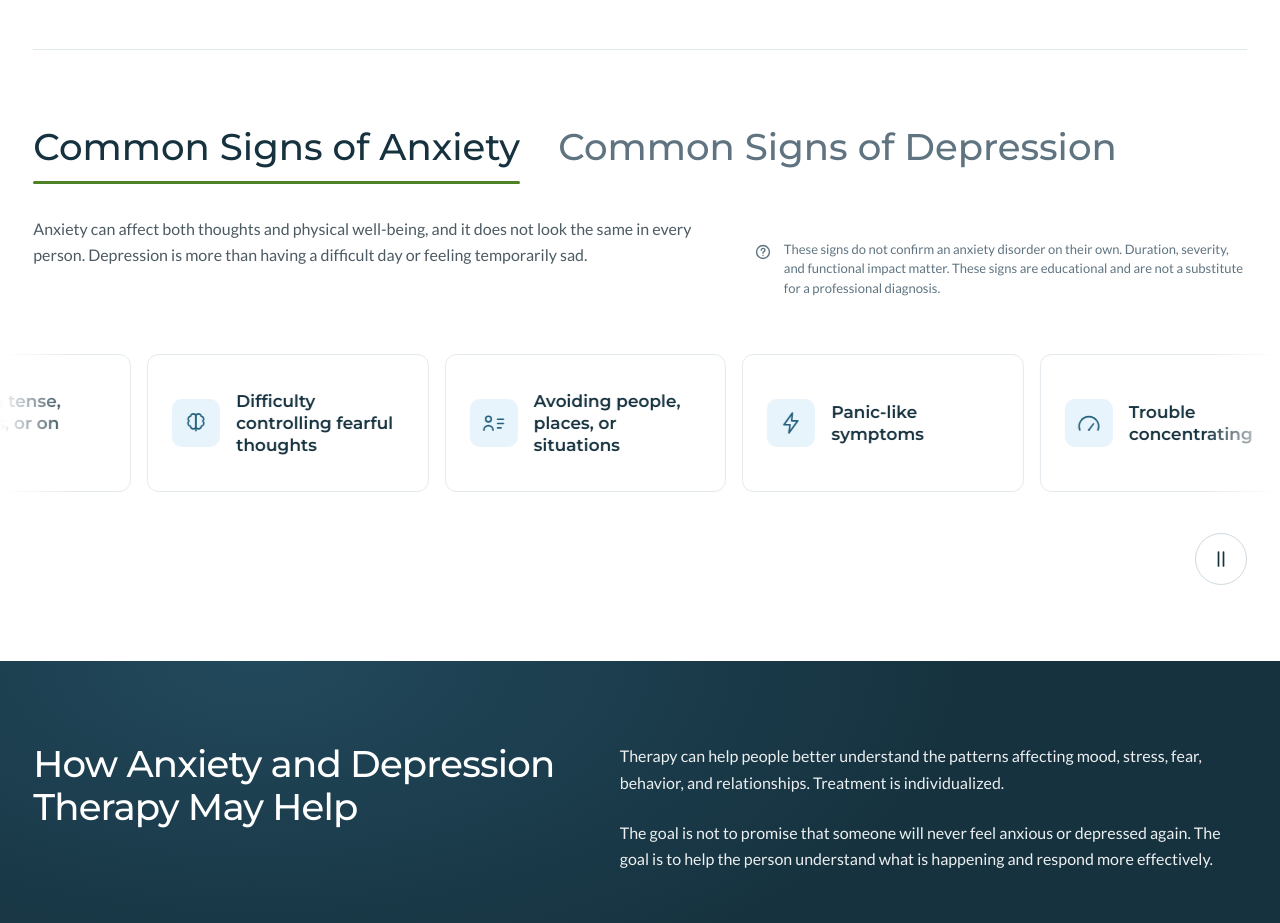
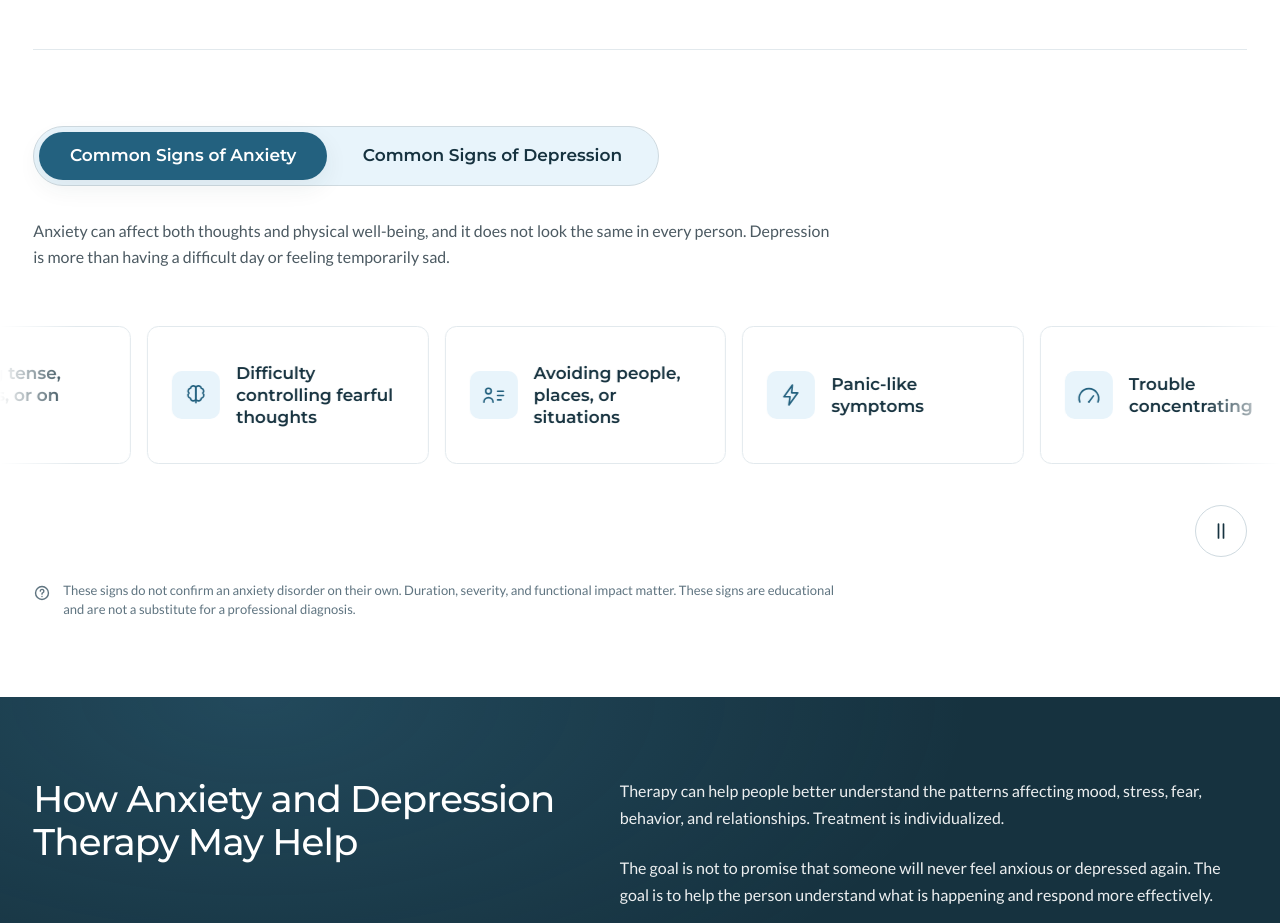
Before and after one commit to imageworksc/chrysalis, a plain HTML site: page anxiety-depression/index.html in a window 1280 px wide. Shown: the part 3060-3983 px from the top of the page. Drawn offline with Linux system fonts and the light colour scheme.

Commit message:
Make the sign switch read as a control, and put the caveat under the cards
Two headings sitting side by side with an underline did not say "these
swap" — they said "two titles". They now sit inside one pill track as a
segmented control, so the shape itself is the affordance and the filled
half says which side you are on. The headings survive inside the buttons,
so the document outline still lists both lists.

Colours are checked rather than chosen: white on --blue-deep is 6.8:1
and the resting label, --ink on --blue-lt, is 12:1, both past AA at the
17px the control uses.

The caveat about duration and severity was floating above the cards it
qualifies, next to the intro. It now closes each panel, under the strip,
where it reads as a footnote to the list rather than a preamble.

The section is regenerated whole from its data rather than patched, after
a text-anchored insert landed a note inside the marquee and closed the
panel early.

```diff
--- a/anxiety-depression/index.html
+++ b/anxiety-depression/index.html
@@ -615,14 +615,16 @@ strong { font-weight: var(--fw-bold); color: var(--navy); }
    travelling like the concern cards. The second panel is hidden only under
    .has-js, so with no script both lists are simply on the page.
    ========================================================================== */
-.sw__tabs { display: flex; flex-wrap: wrap; gap: clamp(20px, 3vw, 56px); align-items: flex-start; margin-bottom: var(--sp-6); }
-.sw__tab { padding: 0; background: none; border: 0; cursor: pointer; text-align: left; font: inherit; color: var(--muted); transition: color .2s var(--ease); }
-.sw__tab .h2 { color: inherit; }
-.sw__tab[aria-pressed="true"] { color: var(--ink); }
-/* the underline draws in rather than appearing, and is full width without JS */
-.sw__tab::after { content: ""; display: block; height: 3px; margin-top: var(--sp-3); border-radius: var(--r-pill); background: var(--green-cta); transform-origin: 0 50%; }
-.has-js .sw__tab::after { transform: scaleX(0); transition: transform .28s var(--ease); }
-.has-js .sw__tab[aria-pressed="true"]::after { transform: scaleX(1); }
+/* a segmented control rather than two headings side by side: the track reads
+   as a switch before it is touched, and the filled half says which side you
+   are on. the headings survive inside it for the document outline. */
+.sw__ctl { display: inline-flex; flex-wrap: wrap; gap: 5px; padding: 5px; margin-bottom: var(--sp-6); background: var(--blue-lt); border: 1px solid var(--rule-dk); border-radius: var(--r-pill); }
+.sw__ctl h2 { margin: 0; display: flex; }
+.sw__opt { flex: 1 1 auto; padding: 13px clamp(20px, 2.4vw, 32px); border: 0; border-radius: var(--r-pill); background: transparent; cursor: pointer; text-align: center; color: var(--ink); font-family: var(--head); font-weight: var(--fw-med); font-size: 17px; line-height: 1.25; transition: background-color .28s var(--ease), color .28s var(--ease), box-shadow .28s var(--ease); }
+.sw__opt:hover { background: rgba(var(--rgb-blue), 0.18); }
+.sw__opt[aria-pressed="true"], .sw__opt[aria-pressed="true"]:hover { background: var(--blue-deep); color: #fff; box-shadow: var(--e-2); }
+@media (max-width: 620px) { .sw__ctl { display: flex; flex-direction: column; align-items: stretch; border-radius: 26px; } .sw__ctl h2 { width: 100%; } }
+@media (prefers-reduced-motion: reduce) { .sw__opt { transition: none; } }
 .has-js .sw__panel--off { display: none; }
 .sw__panel + .sw__panel { margin-top: var(--sp-7); }
 .has-js .sw__panel + .sw__panel { margin-top: 0; }
@@ -631,7 +633,6 @@ strong { font-weight: var(--fw-bold); color: var(--navy); }
    a concern card and wrong for a label; this puts it back beside the glyph */
 .mcard--sign .mcard__lbl { grid-column: 2; margin: 0; padding: 0; border-top: none; font-family: var(--head); font-weight: var(--fw-med); font-size: 17px; line-height: 1.3; color: var(--ink); }
 .mcard--sign { flex-basis: clamp(260px, 22vw, 330px); }
-@media (prefers-reduced-motion: reduce) { .has-js .sw__tab::after { transition: none; } }
 .mcard p {
   grid-column: 1 / -1; margin: var(--sp-4) 0 0;
   padding-top: var(--sp-4); border-top: 1px solid var(--rule);
@@ -1782,14 +1783,13 @@ strong { font-weight: var(--fw-bold); color: var(--navy); }
       <!-- ===== COMMON SIGNS — one section, switched ===== -->
       <section class="sec g" aria-labelledby="anx-t">
         <div class="c-12" data-switch>
-          <div class="sw__tabs">
-            <h2 class="h2" id="anx-t"><button type="button" class="sw__tab" data-sw-tab aria-controls="p-anx" aria-pressed="true">Common Signs of Anxiety</button></h2>
-            <h2 class="h2" id="dep-t"><button type="button" class="sw__tab" data-sw-tab aria-controls="p-dep" aria-pressed="false">Common Signs of Depression</button></h2>
+          <div class="sw__ctl" role="group" aria-label="Choose which signs to view">
+            <h2 id="anx-t"><button type="button" class="sw__opt" data-sw-tab aria-controls="p-anx" aria-pressed="true">Common Signs of Anxiety</button></h2>
+            <h2 id="dep-t"><button type="button" class="sw__opt" data-sw-tab aria-controls="p-dep" aria-pressed="false">Common Signs of Depression</button></h2>
           </div>
 
           <div class="g" data-reveal style="margin-bottom:var(--sp-6)">
-            <div class="c-7"><p class="lead" id="anx-intro">Anxiety can affect both thoughts and physical well-being, and it does not look the same in every person. Depression is more than having a difficult day or feeling temporarily sad.</p></div>
-            <div class="c-5 why__aside"><p class="note"><svg class="ico ico--sm" aria-hidden="true"><use href="#i-alert-question"/></svg><span>These signs do not confirm an anxiety disorder on their own. Duration, severity, and functional impact matter. These signs are educational and are not a substitute for a professional diagnosis.</span></p></div>
+            <div class="c-8"><p class="lead" id="anx-intro">Anxiety can affect both thoughts and physical well-being, and it does not look the same in every person. Depression is more than having a difficult day or feeling temporarily sad.</p></div>
           </div>
 
         <div class="sw__panel" id="p-anx" role="group" aria-labelledby="anx-t">
@@ -1827,6 +1827,11 @@ strong { font-weight: var(--fw-bold); color: var(--navy); }
               <svg class="ico ico--play" aria-hidden="true"><use href="#i-play"/></svg>
             </button>
           </div>
+          <div class="g" data-reveal>
+            <div class="c-8">
+              <p class="note"><svg class="ico ico--sm" aria-hidden="true"><use href="#i-alert-question"/></svg><span>These signs do not confirm an anxiety disorder on their own. Duration, severity, and functional impact matter. These signs are educational and are not a substitute for a professional diagnosis.</span></p>
+            </div>
+          </div>
         </div>
         <div class="sw__panel sw__panel--off" id="p-dep" role="group" aria-labelledby="dep-t">
           <div class="marquee" id="p-dep-strip" style="--dur:68s">
@@ -1861,7 +1866,12 @@ strong { font-weight: var(--fw-bold); color: var(--navy); }
               <svg class="ico ico--play" aria-hidden="true"><use href="#i-play"/></svg>
             </button>
           </div>
-          <p class="note" data-reveal><svg class="ico ico--sm" aria-hidden="true"><use href="#i-child"/></svg><span>Depression may look different in children and teenagers, who may seem angry, withdrawn, irritable, or less engaged rather than openly sad.</span></p>
+          <div class="g" data-reveal>
+            <div class="c-8">
+              <p class="note"><svg class="ico ico--sm" aria-hidden="true"><use href="#i-child"/></svg><span>Depression may look different in children and teenagers, who may seem angry, withdrawn, irritable, or less engaged rather than openly sad.</span></p>
+              <p class="note"><svg class="ico ico--sm" aria-hidden="true"><use href="#i-alert-question"/></svg><span>These signs do not confirm an anxiety disorder on their own. Duration, severity, and functional impact matter. These signs are educational and are not a substitute for a professional diagnosis.</span></p>
+            </div>
+          </div>
         </div>
         </div>
       </section>
```
Also changed, not shown: family-counseling/index.html (+10 -9 lines), index.html (+10 -9 lines), trauma-therapy/index.html (+10 -9 lines).
